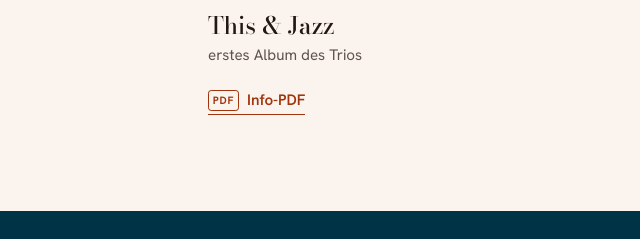
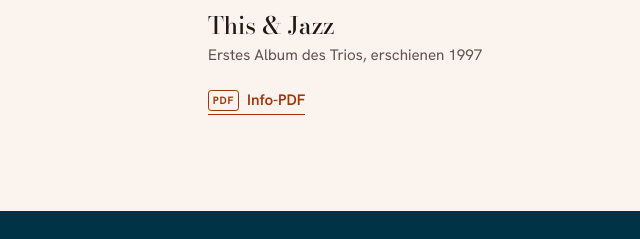
Before and after one commit to Laur1n/LandingPage, an Astro site: page /cds in a window 1280 px wide. Shown: the part 1264-1503 px from the top of the page, 640-1280 px from the left. Built offline with nearby package versions, Linux system fonts and the light colour scheme; Astro itself is replaced by a stand-in of ours.

Commit message:
Update CD "this" - Francesca Simone <francesca-simone@onlinehome.de> via DecapBridge

```diff
--- a/src/content/discography/de/this.md
+++ b/src/content/discography/de/this.md
@@ -6,4 +6,4 @@ infoPdf: /uploads/cd-this-info.pdf
 coverImage: /uploads/cd-this-cover.jpg
 coverImageAlt: "CD-Cover: This & Jazz"
 ---
-erstes Album des Trios
+Erstes Album des Trios, erschienen 1997
```
